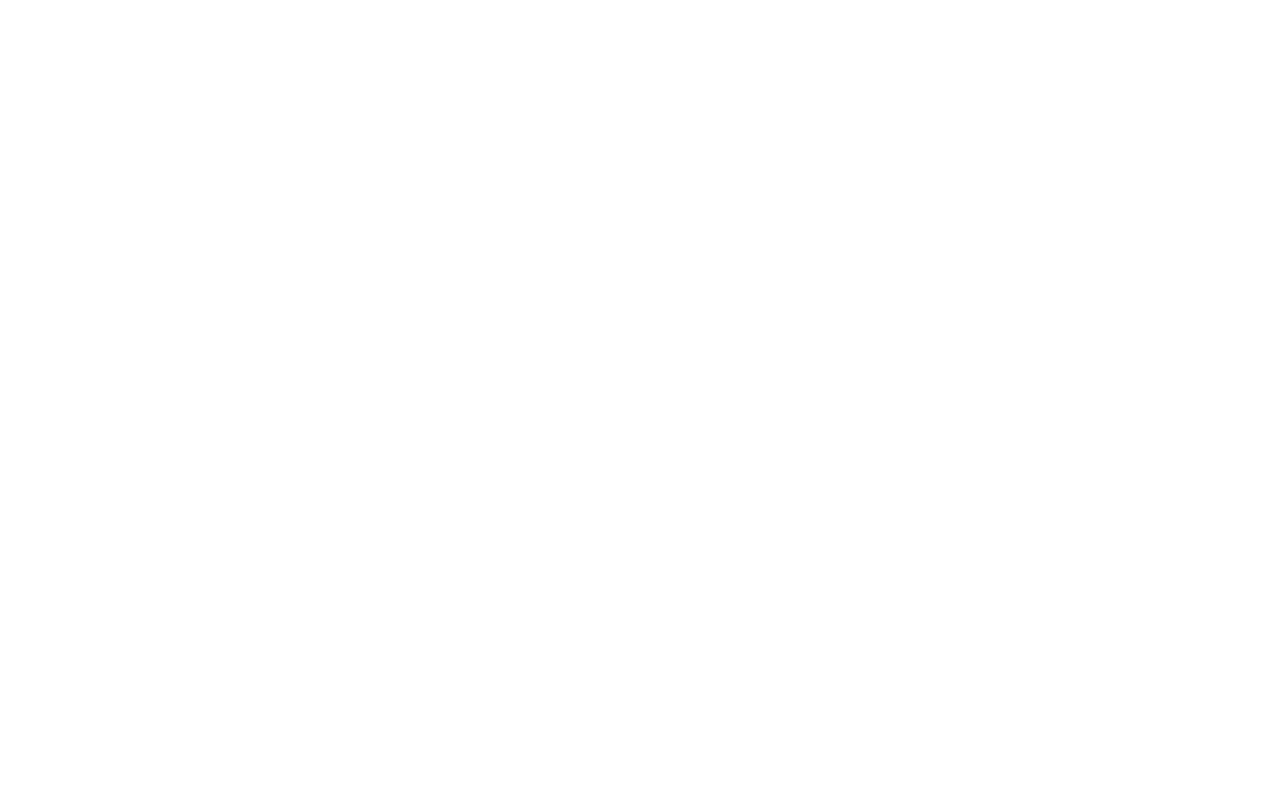
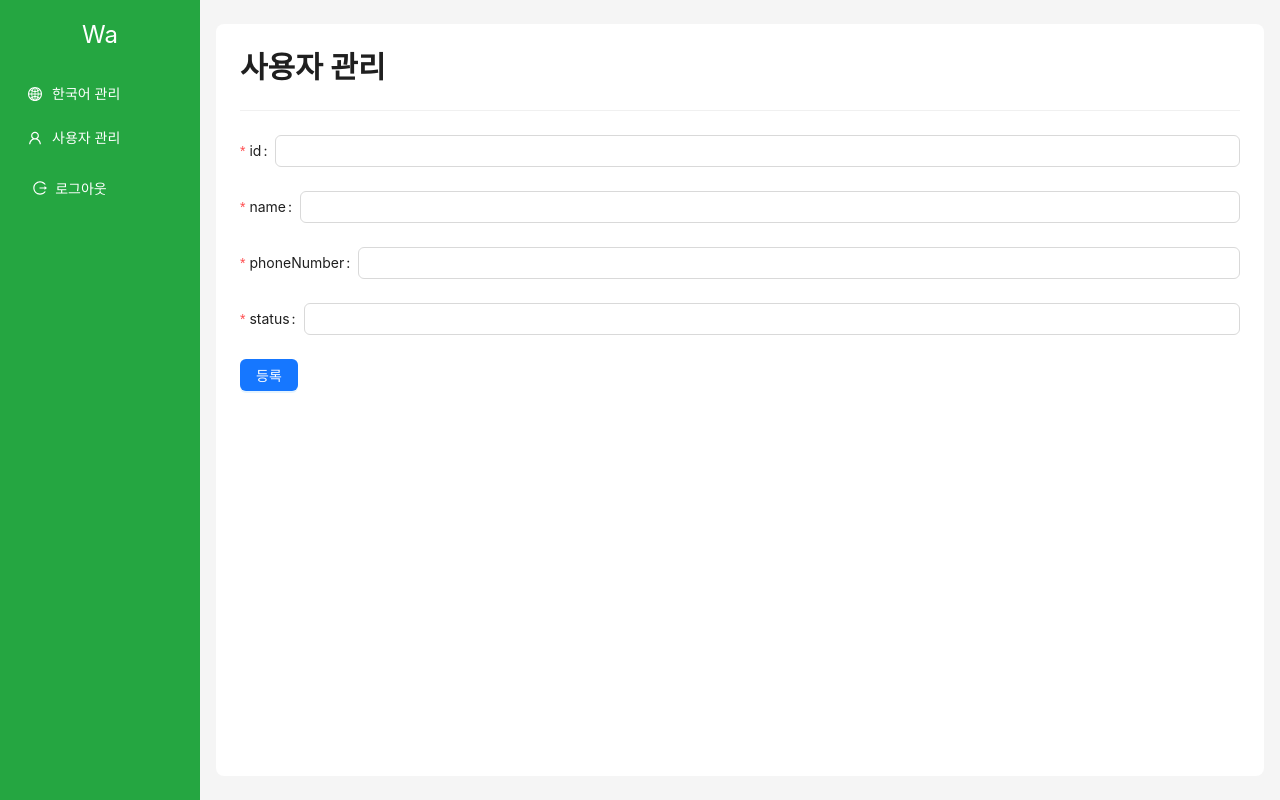
Before and after one commit to Qoo-Flip-ers/sarang_talk, a React (Create React App) app: page /user/register in a window 1280 px wide. Before the commit this address had no page. Built offline with nearby package versions, Linux system fonts and the light colour scheme.

Commit message:
feat(userRegister) : UserRegisterPage 추가

```diff
--- a/src/App.js
+++ b/src/App.js
@@ -5,6 +5,7 @@
 import UserPage from "./pages/UserPage";
 import KoreanPage from "./pages/KoreanPage";
 import KoreanRegisterPage from "./pages/KoreanRegisterPage";
+import UserRegisterPage from "./pages/UserRegisterPage";
 
 const App = () => {
   return (
@@ -35,6 +36,14 @@
             </BaseLayout>
           }
         />
+        <Route
+          path="/user/register"
+          element={
+            <BaseLayout>
+              <UserRegisterPage />
+            </BaseLayout>
+          }
+        />
       </Routes>
     </BrowserRouter>
   );
--- /dev/null
+++ b/src/api/user.js
@@ -0,0 +1,10 @@
+import api from ".";
+
+export const createWord = async (payload) => await api.post("/users", payload);
+
+export const getWords = async (params) =>
+  await api.get("/users", {
+    params,
+  });
+
+export const deleteWord = async (id) => await api.delete(`/users/${id}`);
--- a/src/pages/KoreanPage.js
+++ b/src/pages/KoreanPage.js
@@ -78,7 +78,32 @@
     {
       title: "Description",
       dataIndex: "description",
-      key: "adescriptionge",
+      key: "description",
+    },
+    {
+      title: "Pronunciation",
+      dataIndex: "pronunciation",
+      key: "pronunciation",
+    },
+    {
+      title: "Example1",
+      dataIndex: "example1",
+      key: "example1",
+    },
+    {
+      title: "Example2",
+      dataIndex: "example2",
+      key: "example2",
+    },
+    {
+      title: "Example3",
+      dataIndex: "example3",
+      key: "example3",
+    },
+    {
+      title: "Level",
+      dataIndex: "level",
+      key: "level",
     },
   ];
   return (
@@ -120,22 +145,5 @@
     </div>
   );
 };
-const dummy = [
-  {
-    key: "1",
-    korean: "John Brown",
-    description: 32,
-  },
-  {
-    key: "2",
-    korean: "Jim Green",
-    description: 42,
-  },
-  {
-    key: "3",
-    korean: "Joe Black",
-    description: 32,
-  },
-];
 
 export default KoreanPage;
--- a/src/pages/UserPage.js
+++ b/src/pages/UserPage.js
@@ -1,7 +1,134 @@
-import React from "react";
+import React, { useEffect, useState } from "react";
+import { Button, Table, message, Modal } from "antd";
+import { useNavigate } from "react-router-dom";
+import { getWords, deleteWord } from "../api/user";
 
 const UserPage = () => {
-  return <div>user</div>;
+  const navigate = useNavigate();
+  const [dataSource, setDataSource] = useState("");
+  const [selectedRowKeys, setSelectedRowKeys] = useState([]);
+  const [open, setOpen] = useState(false);
+
+  const showModal = () => {
+    setOpen(true);
+  };
+  const hideModal = () => {
+    setOpen(false);
+  };
+
+  const goToUserRegister = () => {
+    navigate("/user/register");
+  };
+
+  const getList = async () => {
+    // const data = dummy;
+
+    const response = await getWords({
+      page: 1,
+      limit: 10,
+    });
+    const data = response.data.users.map((item) => {
+      return {
+        ...item,
+        key: item.id,
+      };
+    });
+    console.log(response.data.users, data);
+
+    // .map() return 새 배열
+
+    //
+    setDataSource(data);
+  };
+
+  const onDelete = () => {
+    selectedRowKeys.forEach(async (key) => {
+      await deleteWord(key);
+    });
+
+    message.success(selectedRowKeys.length + "개 단어가 삭제되었습니다.");
+
+    // 선택된 keys 초기화, 목록 새로고침, 모달 닫기
+    setSelectedRowKeys([]);
+    getList();
+
+    setOpen(false);
+  };
+
+  const onSelectChange = (newSelectedRowKeys) => {
+    console.log("selectedRowKeys changed: ", newSelectedRowKeys);
+    setSelectedRowKeys(newSelectedRowKeys);
+  };
+
+  const rowSelection = {
+    selectedRowKeys,
+    onChange: onSelectChange,
+  };
+
+  useEffect(() => {
+    getList();
+  }, []);
+
+  const columns = [
+    {
+      title: "ID",
+      dataIndex: "id",
+      key: "id",
+    },
+    {
+      title: "Name",
+      dataIndex: "name",
+      key: "name",
+    },
+    {
+      title: "PhoneNumber",
+      dataIndex: "phoneNumber",
+      key: "phoneNumber",
+    },
+    {
+      title: "Status",
+      dataIndex: "status",
+      key: "status",
+    },
+  ];
+  return (
+    <div>
+      <Button
+        type="primary"
+        style={{
+          marginTop: "auto",
+          marginBottom: "10px",
+        }}
+        onClick={goToUserRegister}
+      >
+        Add
+      </Button>
+      <Button
+        type="primary"
+        onClick={showModal}
+        disabled={selectedRowKeys.length === 0}
+      >
+        Delete
+      </Button>
+      <Modal
+        title="Delete"
+        open={open}
+        onOk={onDelete}
+        onCancel={hideModal}
+        okText="Ok"
+        cancelText="Cancel"
+      >
+        <p>정말 삭제하시겠습니까?</p>
+      </Modal>
+      <Table
+        columns={columns}
+        dataSource={dataSource}
+        rowSelection={{
+          ...rowSelection,
+        }}
+      />
+    </div>
+  );
 };
 
 export default UserPage;
--- /dev/null
+++ b/src/pages/UserRegisterPage.js
@@ -0,0 +1,101 @@
+import React, { useState } from "react";
+import { createWord } from "../api/user";
+import { Typography, Divider, Form, Input, Button, message, Rate } from "antd";
+import { useNavigate } from "react-router-dom";
+const { Title } = Typography;
+
+const UserRegisterPage = () => {
+  const [id, setId] = useState("");
+  const [name, setName] = useState("");
+  const [phoneNumber, setPhoneNumber] = useState("");
+  const [status, setStatus] = useState("");
+  const navigate = useNavigate();
+
+  const onClick = async () => {
+    if (!id || !name || !phoneNumber || !status) {
+      message.warning("내용을 입력해주세요.");
+      return;
+    }
+
+    try {
+      const response = await createWord({
+        id,
+        name,
+        phoneNumber,
+        status,
+      });
+      if (response.status === 200 || response.status === 201) {
+        message.success("등록이 완료되었습니다.");
+        navigate("/user");
+      } else {
+        message.error("다시 시도해주세요.");
+      }
+    } catch (e) {
+      console.error(e);
+    } finally {
+      // loading 종료
+    }
+  };
+
+  return (
+    <div>
+      <Title level={2}>사용자 관리</Title>
+      <Divider></Divider>
+      <Form>
+        <Form.Item
+          label="id"
+          name="id"
+          rules={[
+            {
+              required: true,
+              message: "Please input id!",
+            },
+          ]}
+        >
+          <Input onChange={(e) => setId(e.target.value)} />
+        </Form.Item>
+        <Form.Item
+          label="name"
+          name="name"
+          rules={[
+            {
+              required: true,
+              message: "Please input name!",
+            },
+          ]}
+        >
+          <Input onChange={(e) => setName(e.target.value)} />
+        </Form.Item>
+        <Form.Item
+          label="phoneNumber"
+          name="phoneNumber"
+          rules={[
+            {
+              required: true,
+              message: "Please input phoneNumber!",
+            },
+          ]}
+        >
+          <Input onChange={(e) => setPhoneNumber(e.target.value)} />
+        </Form.Item>
+        <Form.Item
+          label="status"
+          name="status"
+          rules={[
+            {
+              required: true,
+              message: "Please input status!",
+            },
+          ]}
+        >
+          <Input onChange={(e) => setStatus(e.target.value)} />
+        </Form.Item>
+        <Button type="primary" htmlType="submit" onClick={onClick}>
+          등록
+        </Button>
+      </Form>
+    </div>
+  );
+};
+
+export default UserRegisterPage;
```
